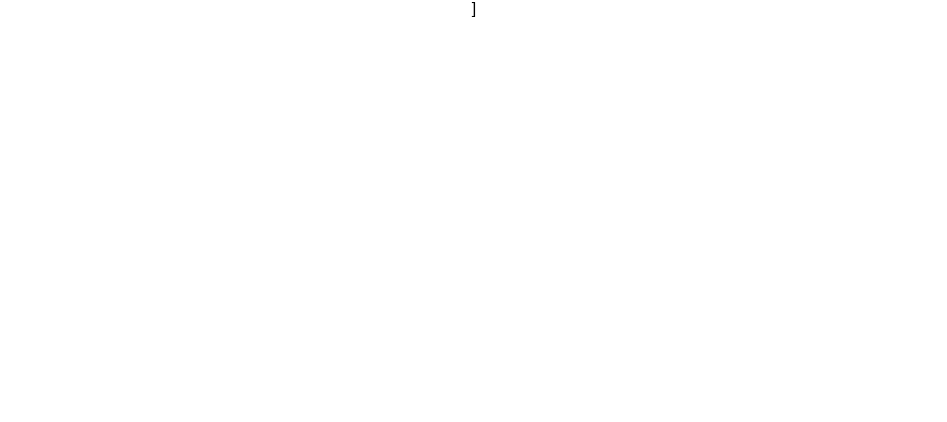
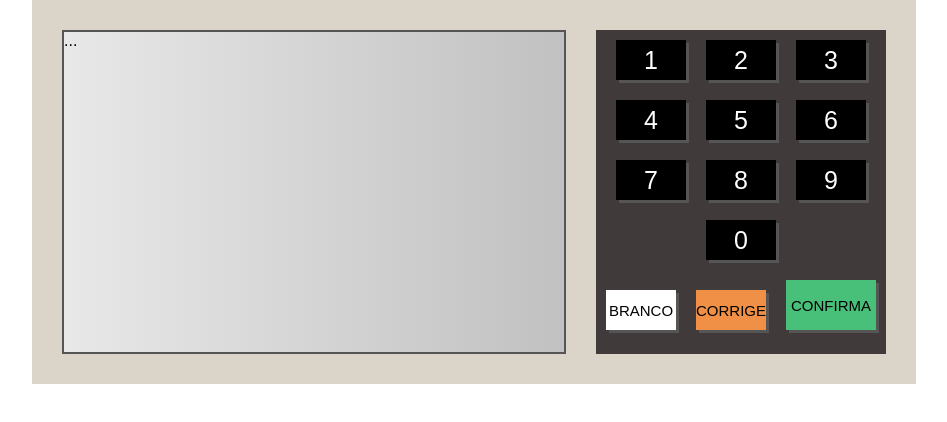
Before and after one commit to PedroMontolive/Project-Electronic-BallotBox, a plain HTML site: page index.html in a window 1280 px wide. Shown: the whole page, without its empty margins (166-1113 px from the left). Drawn offline with Linux system fonts and the light colour scheme.

Commit message:
add painel urna

```diff
--- a/index.html
+++ b/index.html
@@ -1,12 +1,41 @@
 <!DOCTYPE html>
 <html lang="en">
 <head>
-    <meta charset="UTF-8">]
+    <meta charset="UTF-8">
     <link rel="stylesheet" href="assets/css/style.css">
-    <title>Document</title>
+    <title>Eletronic BallotBox</title>
 </head>
 <body>
-
+    <div class="urna">
+        <div class="tela">
+            ...
+        </div>
+        <div class="teclado">
+            <div class="teclado--linha">
+                <div class="teclado--botao">1</div>
+                <div class="teclado--botao">2</div>
+                <div class="teclado--botao">3</div>
+            </div>
+            <div class="teclado--linha">
+                <div class="teclado--botao">4</div>
+                <div class="teclado--botao">5</div>
+                <div class="teclado--botao">6</div>
+            </div>
+            <div class="teclado--linha">
+                <div class="teclado--botao">7</div>
+                <div class="teclado--botao">8</div>
+                <div class="teclado--botao">9</div>
+            </div>
+            <div class="teclado--linha">
+                <div class="teclado--botao">0</div>
+            </div>
+            <div class="teclado--linha">
+                <div class="teclado--botao botao--branco">BRANCO</div>
+                <div class="teclado--botao botao--corrige">CORRIGE</div>
+                <div class="teclado--botao botao--confirma">CONFIRMA</div>
+            </div>
+        </div>
+    </div>
     <script src="assets/js/script.js"></script>
 </body>
 </html>
```
